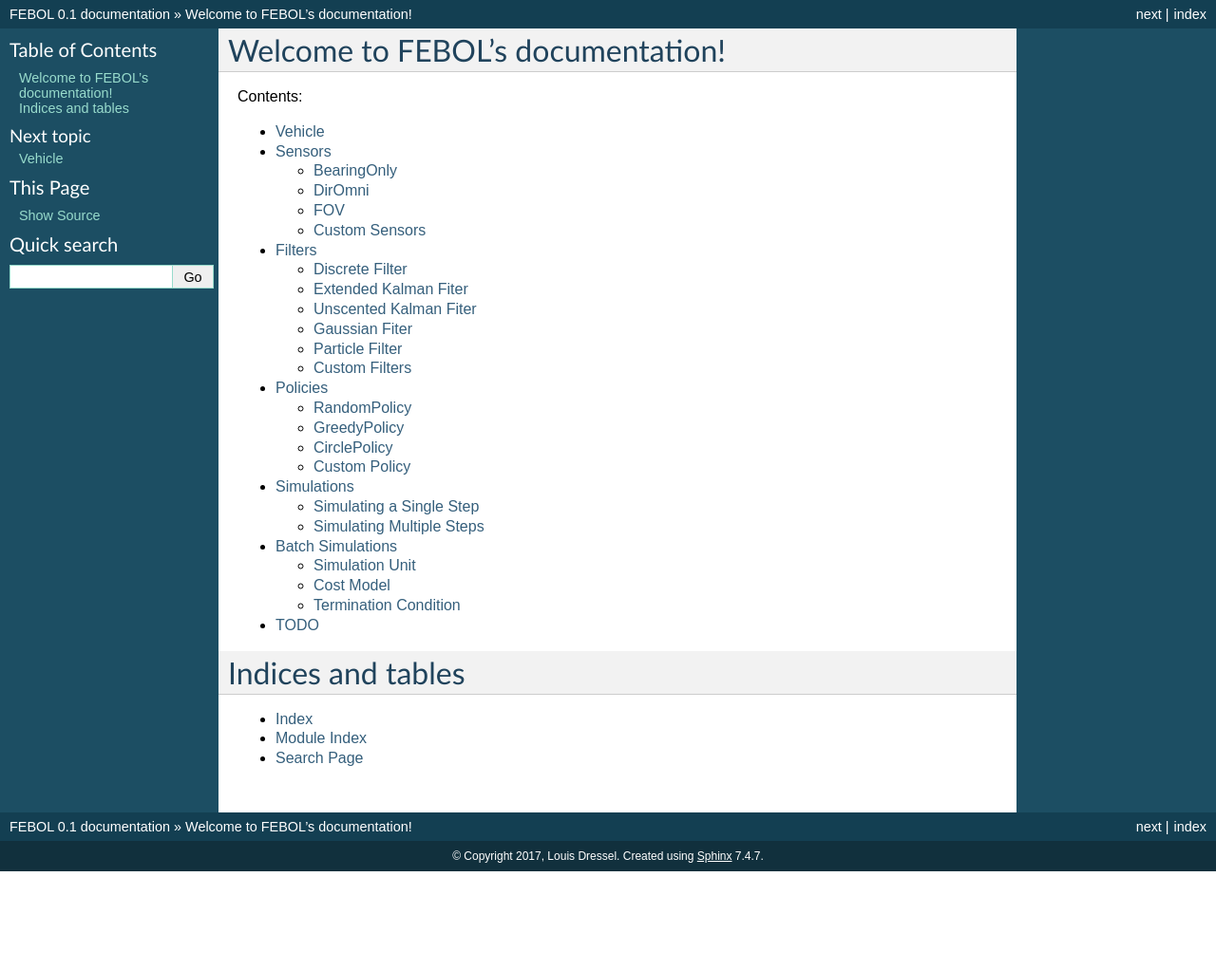
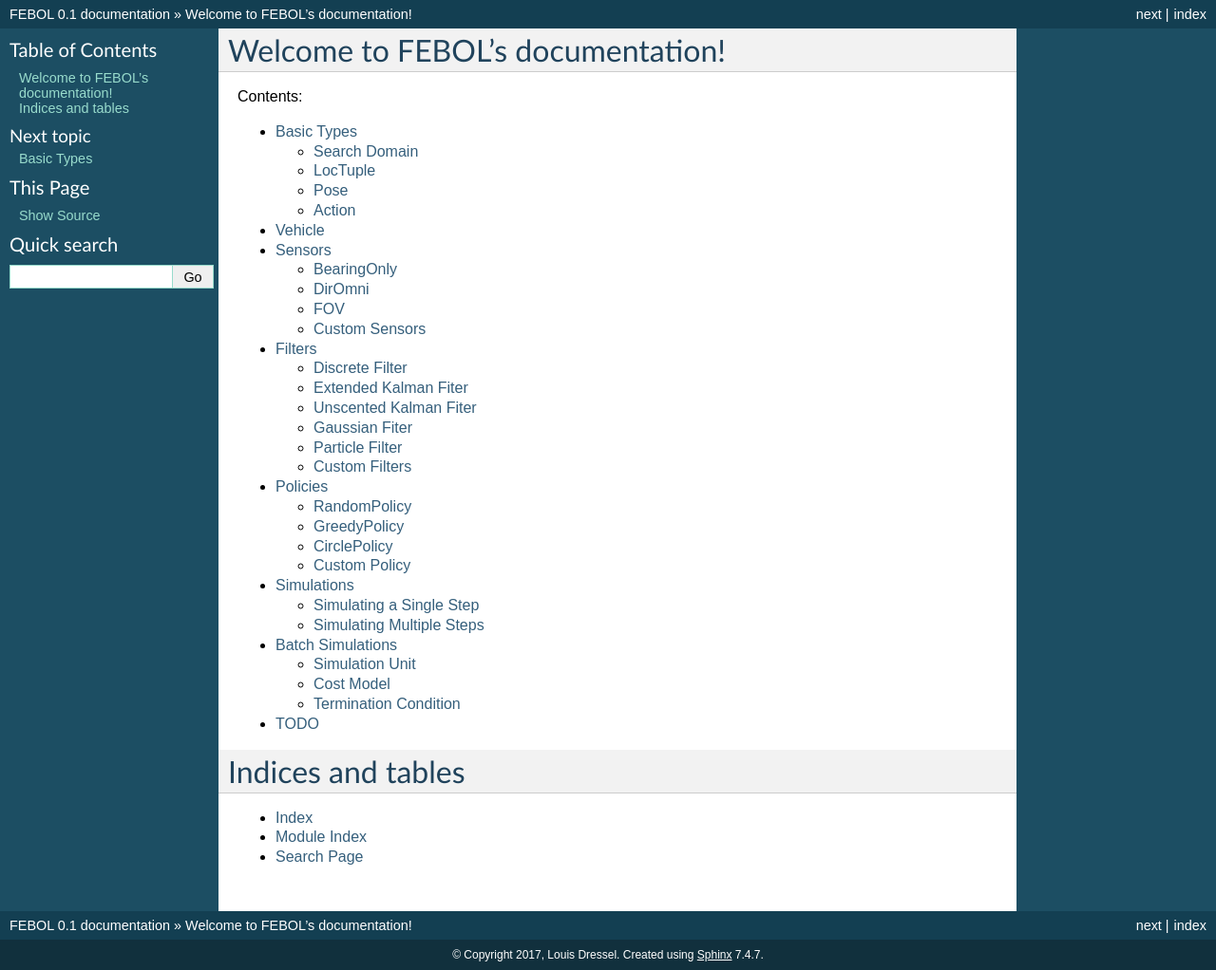
Before and after one commit to cdrckrgt/FEBOL.jl, a Sphinx documentation site: the page built from docs/index.rst, in a window 1280 px wide. Shown: the whole page at 95% size. Built offline with Sphinx 7.4.7, drawn with Linux system fonts in a browser that asks for light colours; before the commit the page ends 918 px from its top, so only the background shows below that.

Commit message:
adding a basic types to documentation?

```diff
--- /dev/null
+++ b/docs/basic_types.rst
@@ -0,0 +1,19 @@
+==================
+Basic Types
+==================
+
+Search Domain
+===============
+
+LocTuple
+===========
+
+Pose
+===========
+::
+    typealias Pose NTuple{3, Float64}
+
+Action
+===========
+::
+    typealias Action NTuple{3, Float64}
--- a/docs/index.rst
+++ b/docs/index.rst
@@ -10,6 +10,7 @@
    :maxdepth: 2
    :caption: Contents:
 
+    Basic Types <basic_types.rst>
     Vehicle <vehicle.rst>
     Sensors <sensors.rst>
     Filters <filters.rst>
```
